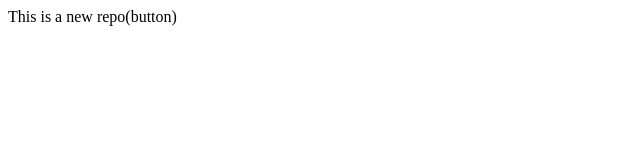
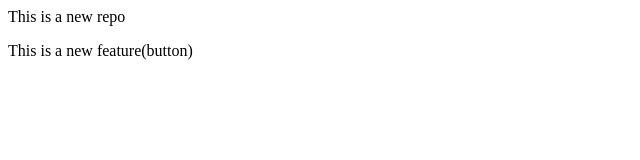
Before and after one commit to atharvakudale-548/localrepo, a plain HTML site: page index.html in a window 1280 px wide. Shown: the whole page, without its empty margins (0-640 px from the left). Drawn offline with Linux system fonts and the light colour scheme.

Commit message:
Add feature

```diff
--- a/index.html
+++ b/index.html
@@ -1 +1,2 @@
-<p>This is a new repo(button)</p>
+<p>This is a new repo</p>
+<p>This is a new feature(button)</p>
```
